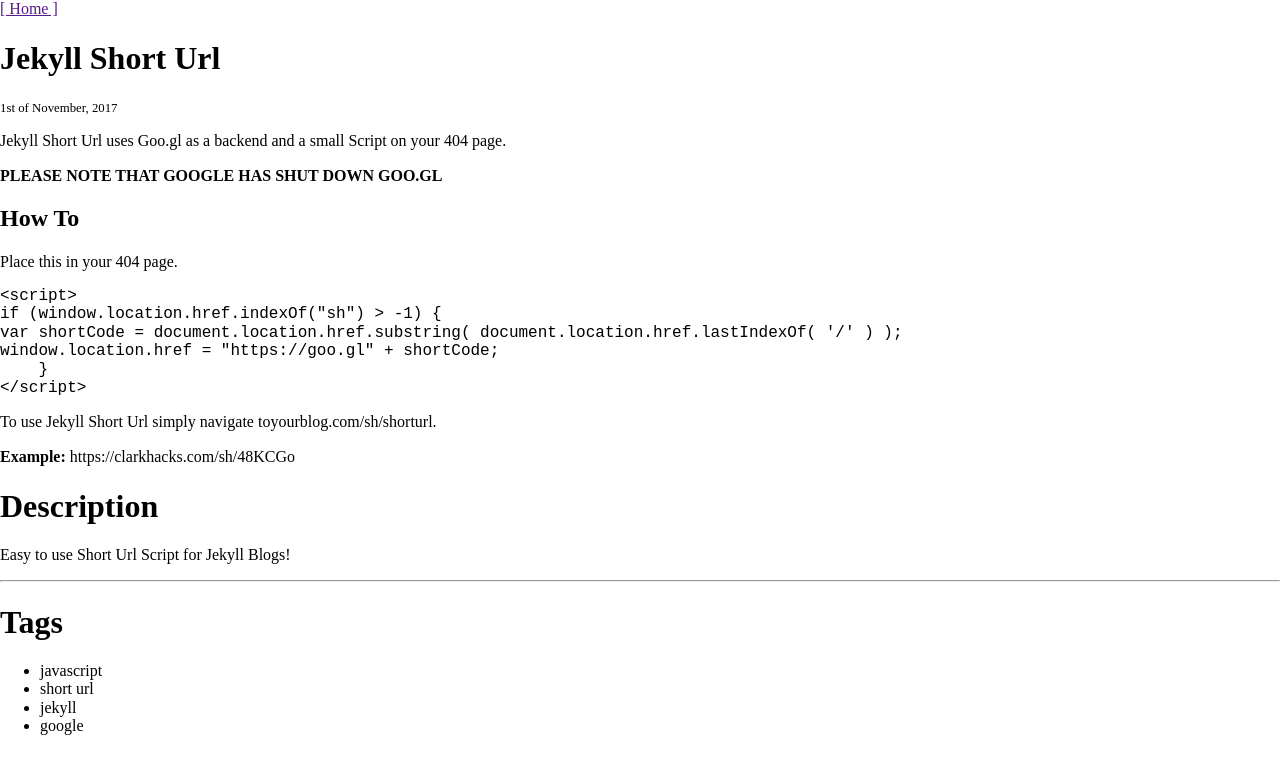
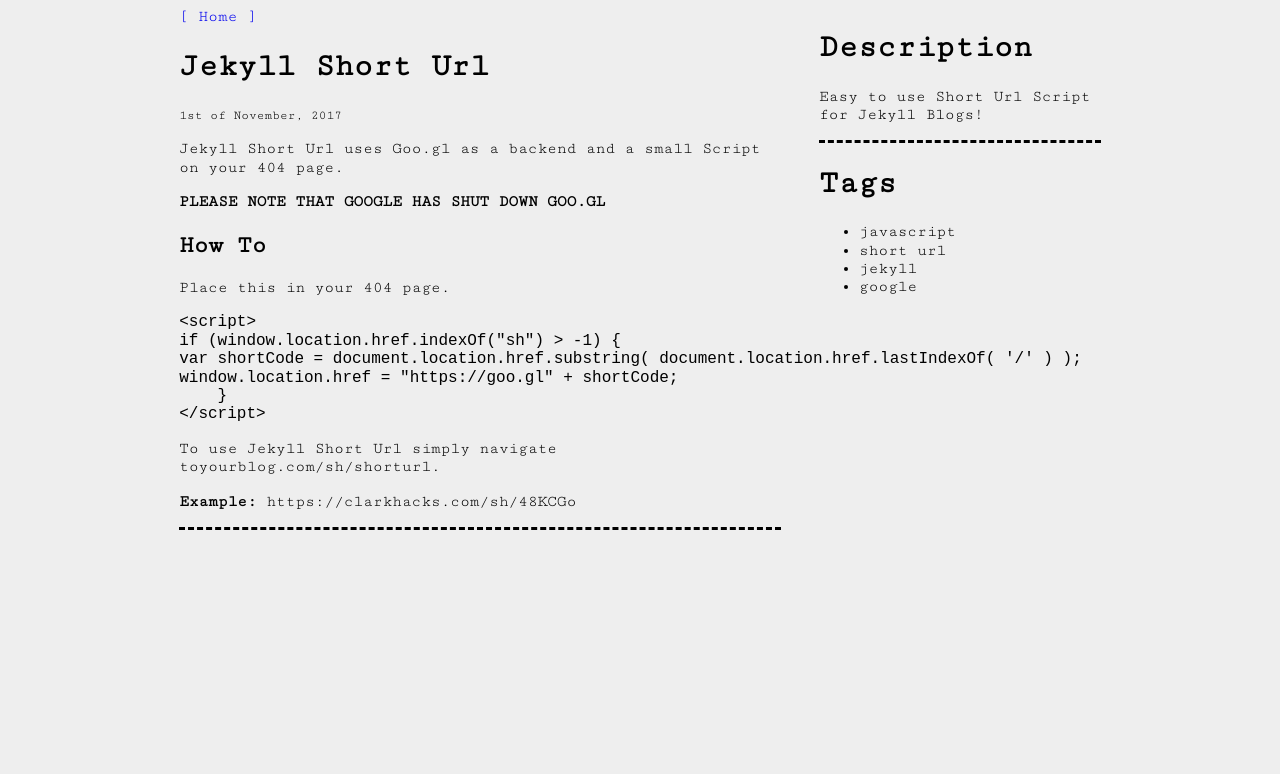
Before and after one commit to clarkhacks/weckmann.me, a Jekyll site: the page built from _posts/2017-11-1-Jekyll-Short-Url.md, in a window 1280 px wide. Shown: the top 774 px of the page. Built offline with Jekyll 4.4.1, drawn with Linux system fonts in a browser that asks for light colours; nearby versions of some CDN libraries.

Commit message:
fixed css link

```diff
--- a/_layouts/default.html
+++ b/_layouts/default.html
@@ -10,7 +10,7 @@
         <meta name="viewport" content="width=device-width, initial-scale=1">
         <link rel="stylesheet prefetch" href="https://fonts.googleapis.com/css?family=Cutive+Mono">
         <link rel="stylesheet" href="https://cdnjs.cloudflare.com/ajax/libs/normalize/5.0.0/normalize.min.css">
-        <link rel="stylesheet" href="{{ site.baseurl }}css/style.css">
+        <link rel="stylesheet" href="/css/style.css">
     </head>
     <body>
         {{ content }}
--- a/f/atom.xml
+++ b/f/atom.xml
@@ -7,7 +7,7 @@
 
  <title>{{ site.title }}</title>
  <link href="{{ site.url }}{{ site.baseurl }}atom.xml" rel="self"/>
- <link href="{{ site.url }}{{ site.baseurl }}/"/>
+ <link href="{{ site.url }}{{ site.baseurl }}"/>
  <updated>{{ site.time | date_to_xmlschema }}</updated>
  <id>{{ site.url }}</id>
  <author>
```
